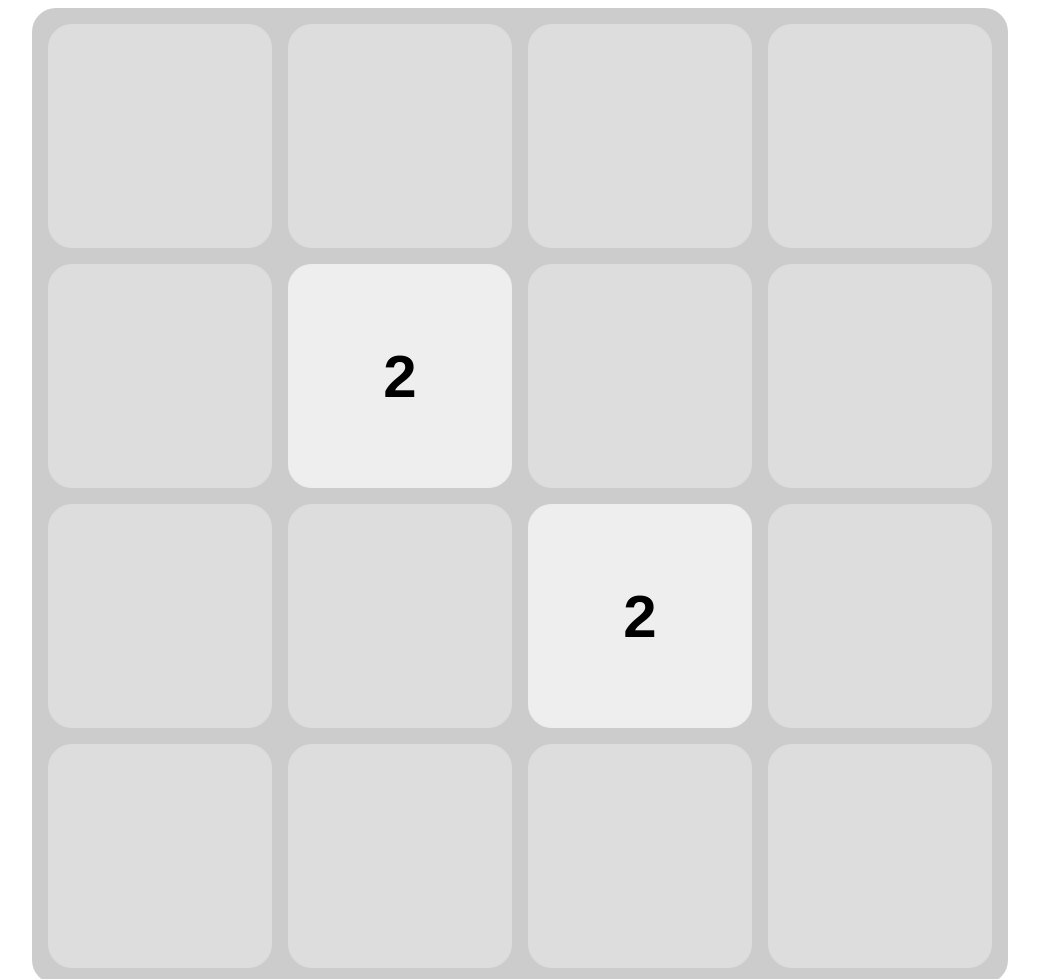
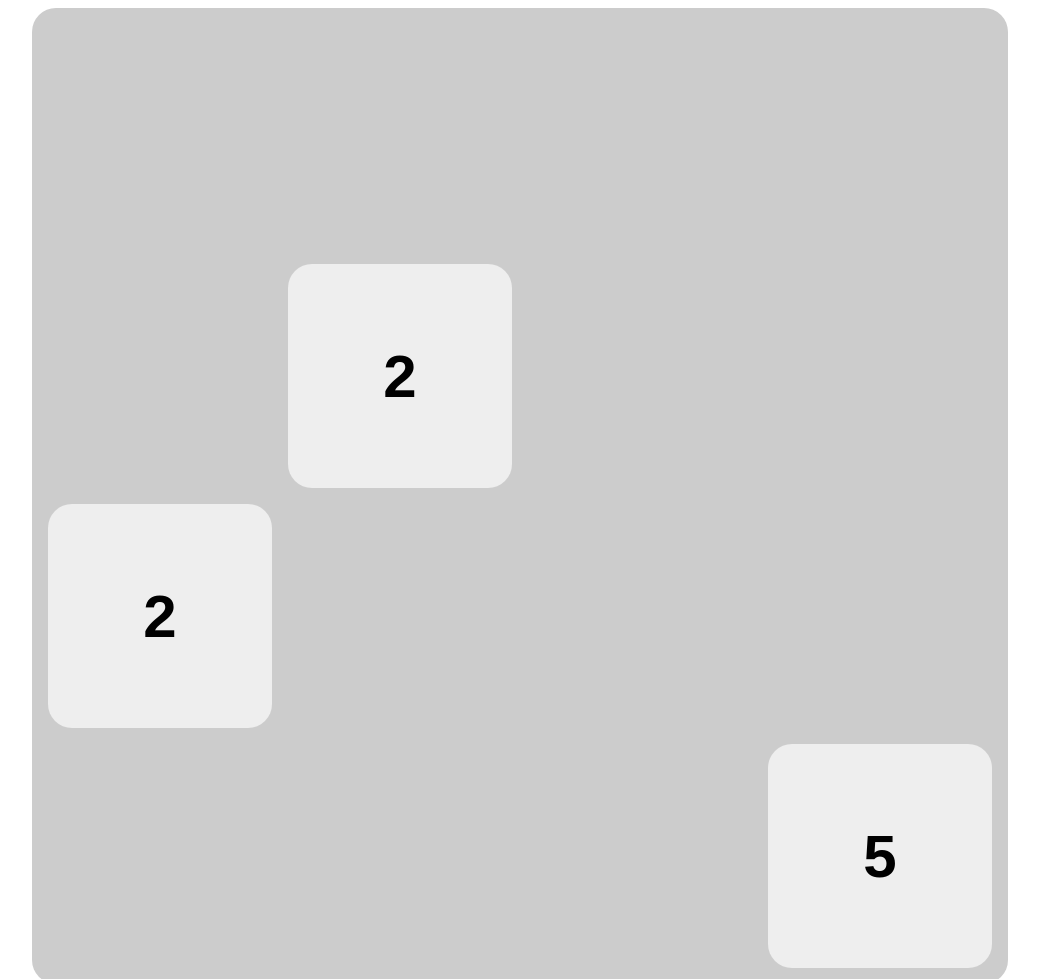
Before and after one commit to kris10ansn/2048, a website built with Vite: page index.html in a window 1280 px wide. Shown: the top 979 px of the page, without its empty margins (120-1159 px from the left). Built offline with nearby package versions, Linux system fonts and the light colour scheme.

Commit message:
first draft with animation demo

```diff
--- a/src/main.ts
+++ b/src/main.ts
@@ -1,41 +1,75 @@
 import "./style.scss";
+
+type Point = { x: number; y: number };
+
+const setData = (element: HTMLElement, data: Record<string, any>) => {
+    for (const [key, value] of Object.entries(data)) {
+        element.setAttribute(`data-${key}`, value.toString());
+    }
+};
+
+const createElement = <T extends keyof HTMLElementTagNameMap>(
+    tag: T,
+    attributes: Partial<HTMLElementTagNameMap[T]> & {
+        data?: Record<string, any>;
+    }
+) => {
+    const element = document.createElement(tag);
+    const { data } = attributes;
+    delete attributes.data;
+
+    Object.assign(element, attributes);
+    if (data) setData(element, data);
+
+    return element;
+};
 
 class Board {
     private static SIZE = 4;
-    private boxes: Node[][];
 
-    private addTile(x: number, y: number, value: number) {
-        const box = this.boxes[y][x];
+    private tiles: HTMLElement[] = new Array(Board.SIZE);
 
-        const tile = document.createElement("div");
-        tile.classList.add("tile");
-        tile.textContent = value.toString();
+    public constructor(private root: Node) {
+        this.addTile({ x: 2, y: 2 }, 2);
+        this.addTile({ x: 1, y: 1 }, 2);
 
-        box.appendChild(tile);
+        setTimeout(() => {
+            this.moveTile({ x: 2, y: 2 }, { x: 0, y: 2 });
+        }, 1000);
+        setTimeout(() => {
+            this.addTile({ x: 3, y: 3 }, 5);
+        }, 2000);
     }
 
-    public constructor(private root: Node) {
-        this.boxes = [];
+    private toIndex(point: Point) {
+        return point.y * Board.SIZE + point.x;
+    }
 
-        for (let y = 0; y < Board.SIZE; y++) {
-            this.boxes[y] = [];
+    private removeTile(point: Point) {
+        delete this.tiles[this.toIndex(point)];
+    }
 
-            const row = document.createElement("div");
-            row.classList.add("row");
+    private addTile(point: Point, value: number) {
+        const element = createElement("div", {
+            className: "tile",
+            textContent: value.toString(),
+            data: { x: point.x, y: point.x },
+        });
 
-            for (let x = 0; x < Board.SIZE; x++) {
-                const box = document.createElement("div");
-                box.classList.add("box");
+        this.tiles[this.toIndex(point)] = element;
+        this.root.appendChild(element);
+    }
 
-                this.boxes[y][x] = box;
-                row.appendChild(box);
-            }
+    private getTile(point: Point) {
+        return this.tiles[this.toIndex(point)];
+    }
 
-            this.root.appendChild(row);
-        }
+    private moveTile(from: Point, to: Point) {
+        const tile = this.getTile(from);
+        setData(tile, { ...to });
 
-        this.addTile(2, 2, 2);
-        this.addTile(1, 1, 2);
+        this.removeTile(from);
+        this.tiles[this.toIndex(to)] = tile;
     }
 }
 
--- a/src/style.scss
+++ b/src/style.scss
@@ -35,13 +35,9 @@ main {
 
         background-color: #ccc;
 
-        .row {
-            display: flex;
-            flex-direction: row;
-            height: $box-size + $box-margin * 2;
-            width: ($box-size + $box-margin * 2) * 4;
-
-            .box {
+        .box,
+        .tile {
+            position: absolute;
             width: $box-size;
             height: $box-size;
 
@@ -49,24 +45,28 @@ main {
 
             border-radius: $board-border-radius;
             margin: $box-margin;
+        }
 
         .tile {
+            position: absolute;
+
             @keyframes appear {
                 from {
-                            transform: scale(0%);
+                    scale: 0;
                 }
                 to {
-                            transform: scale(100%);
+                    scale: 1;
                 }
             }
 
             animation: appear 0.2s ease;
+            transition: all 0.2s ease;
 
             border-radius: $board-border-radius;
             background-color: #eee;
 
-                    width: 100%;
-                    height: 100%;
+            width: $box-size;
+            height: $box-size;
 
             display: flex;
             justify-content: center;
@@ -75,7 +75,17 @@ main {
             font-weight: bold;
             font-size: 6rem;
         }
+
+        @for $y from 0 through 4 {
+            @for $x from 0 through 4 {
+                .box[data-x="#{$x}"][data-y="#{$y}"],
+                .tile[data-x="#{$x}"][data-y="#{$y}"] {
+                    translate: $x *
+                        ($box-size + $box-margin * 2)
+                        $y *
+                        ($box-size + $box-margin * 2);
                 }
             }
         }
     }
+}
```
Lines whose indentation alone changed are shown as unchanged.
